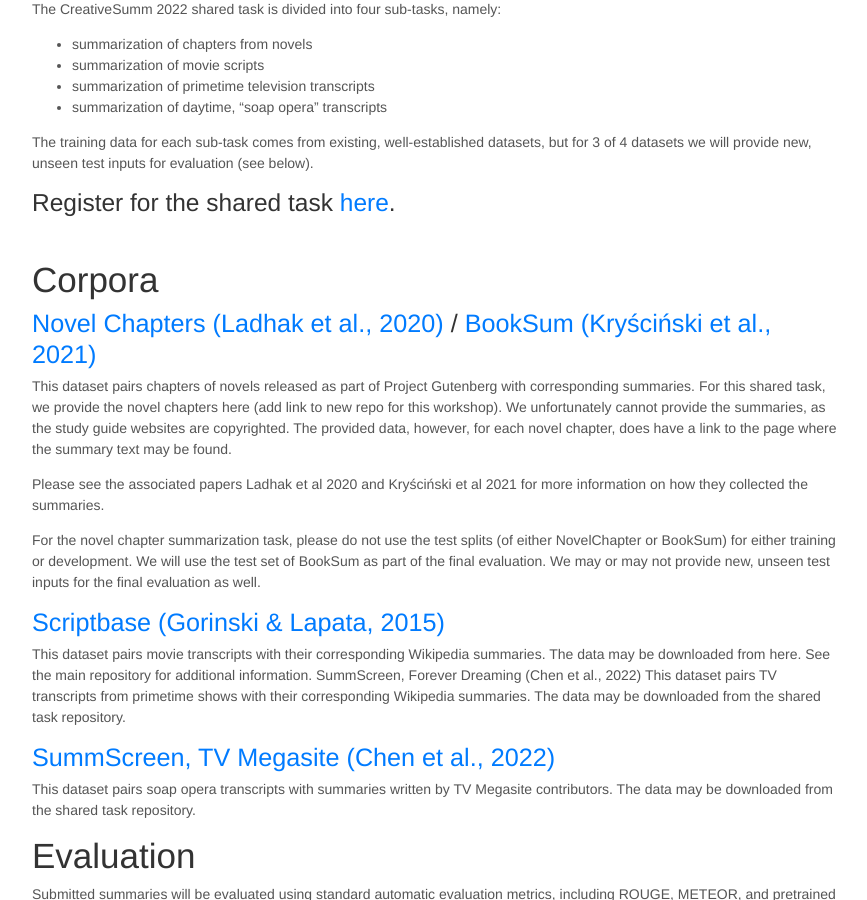
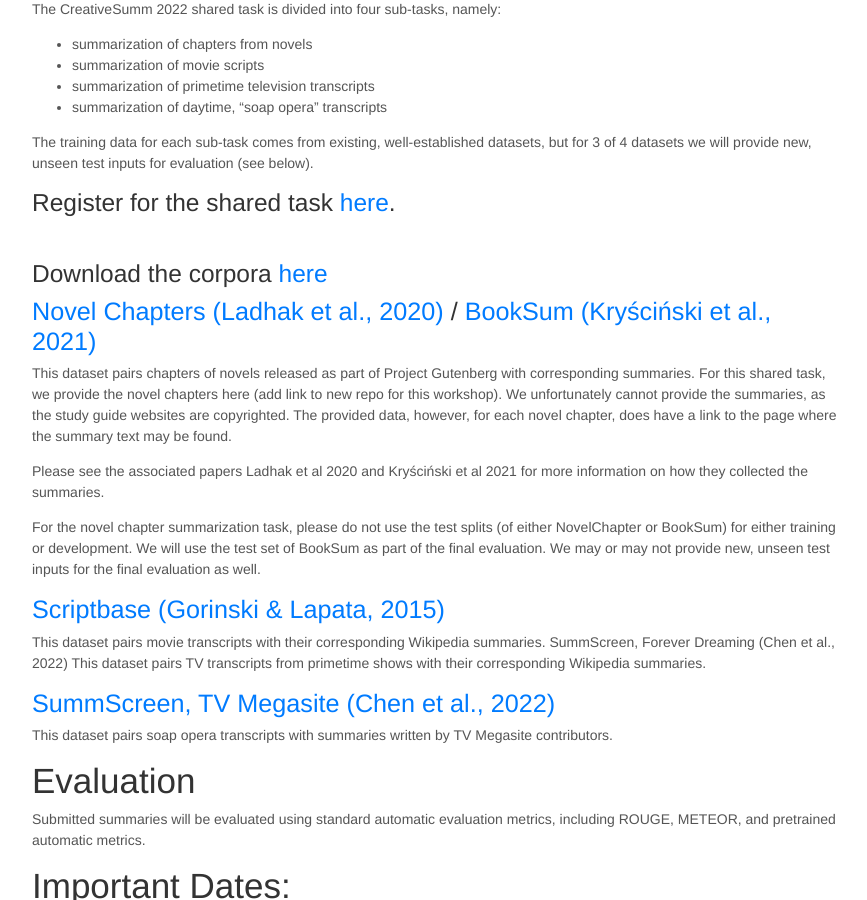
Before and after one commit to CreativeSumm/creativesumm.github.io, a Jekyll site: the page built from shared_task.md, in a window 1280 px wide and 900 px high, scrolled down 276 px. Shown: the whole window, without its empty margins (203-1070 px from the left). Built offline with Jekyll 4.4.1, drawn with Linux system fonts in a browser that asks for light colours; nearby versions of some CDN libraries.

Commit message:
Update shared_task.md

```diff
--- a/shared_task.md
+++ b/shared_task.md
@@ -18,8 +18,10 @@
 The training data for each sub-task comes from existing, well-established datasets, but for 3 of 4 datasets we will provide new, unseen test inputs for evaluation (see below).
 <br>
 ### Register for the shared task [here](https://docs.google.com/forms/d/e/1FAIpQLScaBT-snWmZACG0Yv2Py9u5MQsOzk9NOfyog53wql17LDfF-w/viewform).
+
 <br>
-# Corpora
+
+### Download the corpora [here](https://github.com/fladhak/creative-summ-data)
 
 ## [Novel Chapters (Ladhak et al., 2020)](https://aclanthology.org/2020.acl-main.453.pdf){:target="_blank"} / [BookSum (Kryściński et al., 2021)](https://arxiv.org/pdf/2105.08209.pdf){:target="_blank"}
 This dataset pairs chapters of novels released as part of Project Gutenberg with corresponding summaries. For this shared task, we provide the novel chapters here (add link to new repo for this workshop). We unfortunately cannot provide the summaries, as the study guide websites are copyrighted. The provided data, however, for each novel chapter, does have a link to the page where the summary text may be found.
@@ -29,12 +31,12 @@
 For the novel chapter summarization task, please do not use the test splits (of either NovelChapter or BookSum) for either training or development. We will use the test set of BookSum as part of the final evaluation. We may or may not provide new, unseen test inputs for the final evaluation as well.
 
 ## [Scriptbase (Gorinski & Lapata, 2015)](https://aclanthology.org/N15-1113.pdf){:target="_blank"}
-This dataset pairs movie transcripts with their corresponding Wikipedia summaries. The data may be downloaded from here. See the main repository for additional information.
+This dataset pairs movie transcripts with their corresponding Wikipedia summaries.
 SummScreen, Forever Dreaming (Chen et al., 2022)
-This dataset pairs TV transcripts from primetime shows with their corresponding Wikipedia summaries. The data may be downloaded from the shared task repository.
+This dataset pairs TV transcripts from primetime shows with their corresponding Wikipedia summaries.
 
 ## [SummScreen, TV Megasite (Chen et al., 2022)](https://arxiv.org/pdf/2104.07091.pdf){:target="_blank"}
-This dataset pairs soap opera transcripts with summaries written by TV Megasite contributors. The data may be downloaded from the shared task repository.
+This dataset pairs soap opera transcripts with summaries written by TV Megasite contributors.
 
 # Evaluation
 Submitted summaries will be evaluated using standard automatic evaluation metrics, including ROUGE, METEOR, and pretrained automatic metrics.
```
